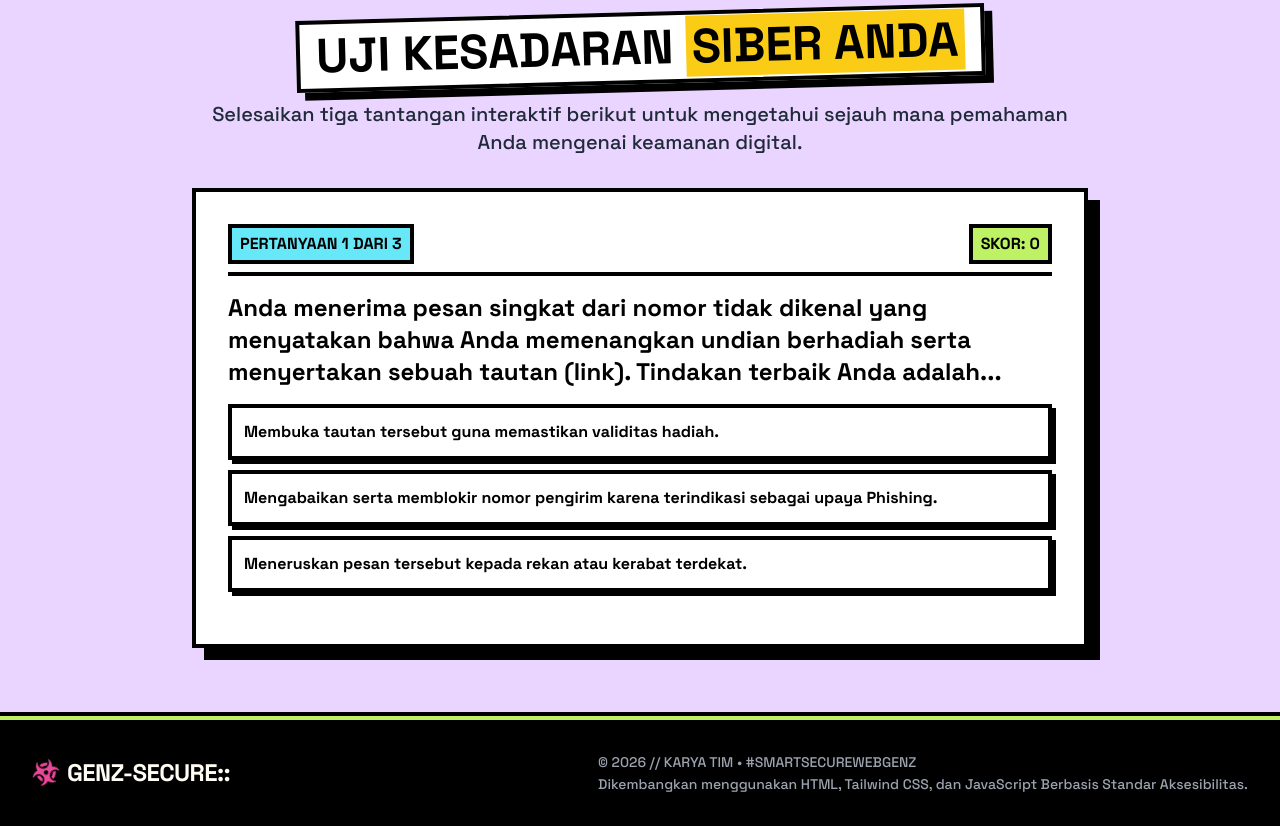
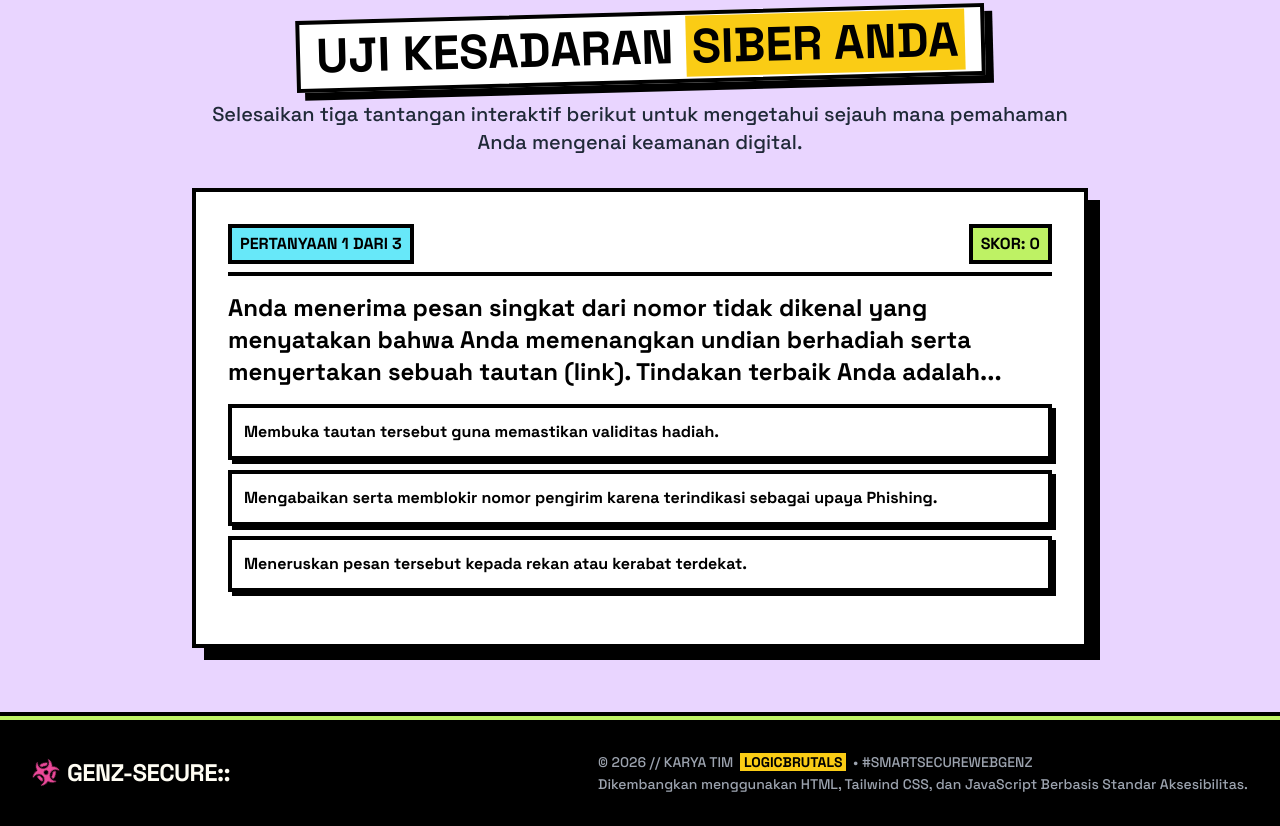
Before and after one commit to candraprasetia/genz-digitalshield, a plain HTML site: page index.html in a window 1280 px wide. Shown: the part 2774-3600 px from the top of the page. Drawn offline with nearby package versions, Linux system fonts and the light colour scheme.

Commit message:
update projectf

```diff
--- a/index.html
+++ b/index.html
@@ -253,7 +253,7 @@
                 <span class="font-bold text-xl md:text-2xl tracking-tight">GENZ-SECURE::</span>
             </div>
             <div class="text-[10px] md:text-sm font-medium text-gray-400">
-                <p>&copy; 2026 // KARYA TIM  • #SMARTSECUREWEBGENZ</p>
+                <p>&copy; 2026 // KARYA TIM <span class="bg-yellow-400 text-black px-1 brutal-border-sm font-bold">LOGICBRUTALS</span> • #SMARTSECUREWEBGENZ</p>
                 <p class="mt-0.5">Dikembangkan menggunakan HTML, Tailwind CSS, dan JavaScript Berbasis Standar Aksesibilitas.</p>
             </div>
         </div>
```
